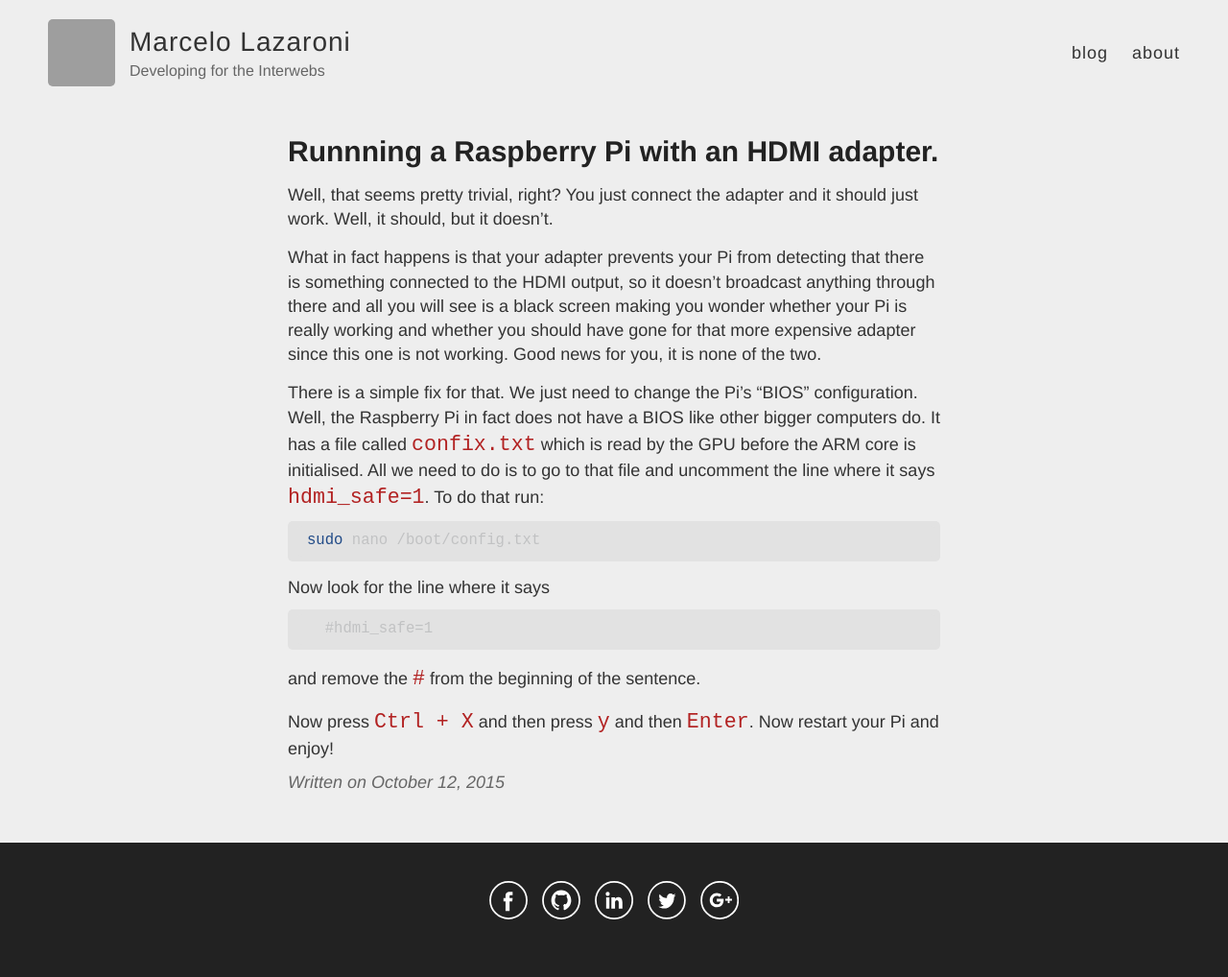
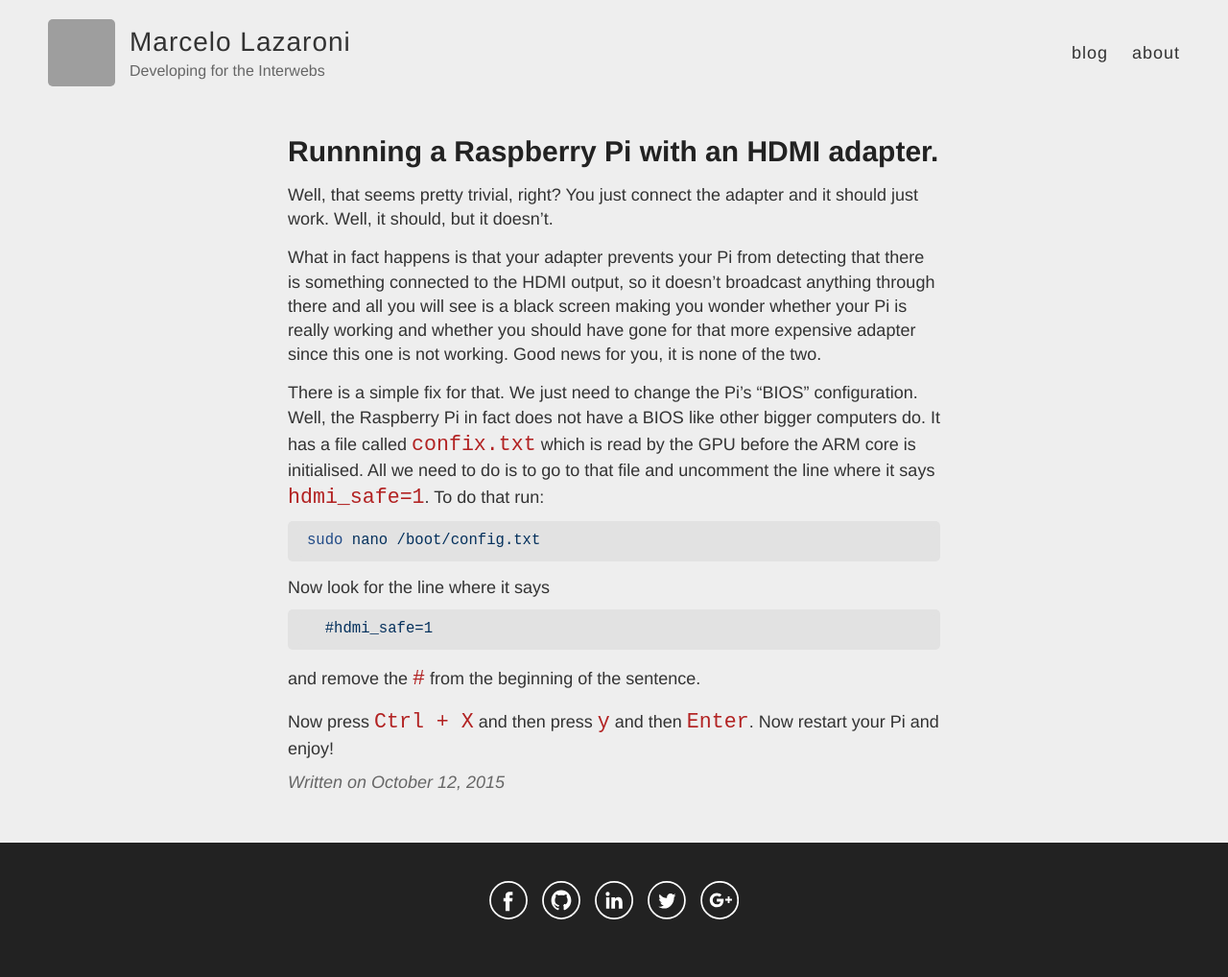
Before and after one commit to lazamar/lazamar.github.io, a Jekyll site: the page built from _posts/2015-10-12-pi-with-hdmi-adapter.md, in a window 1280 px wide. Shown: the whole page at 96% size. Built offline with Jekyll 4.4.1, drawn with Linux system fonts in a browser that asks for light colours; comment, search, counter and statistics services are not loaded; grey boxes are pictures that could not be loaded.

Commit message:
Darken <code/> color

```diff
--- a/_sass/_highlights.scss
+++ b/_sass/_highlights.scss
@@ -15,7 +15,7 @@ code {
   padding: 5px;
   padding-left: 10px;
   background: #e2e2e2;
-  color: #C1C2C3;
+  color: #04305C; /* Matters when language is not identified */
   font-size: .85em;
 }
 
```
